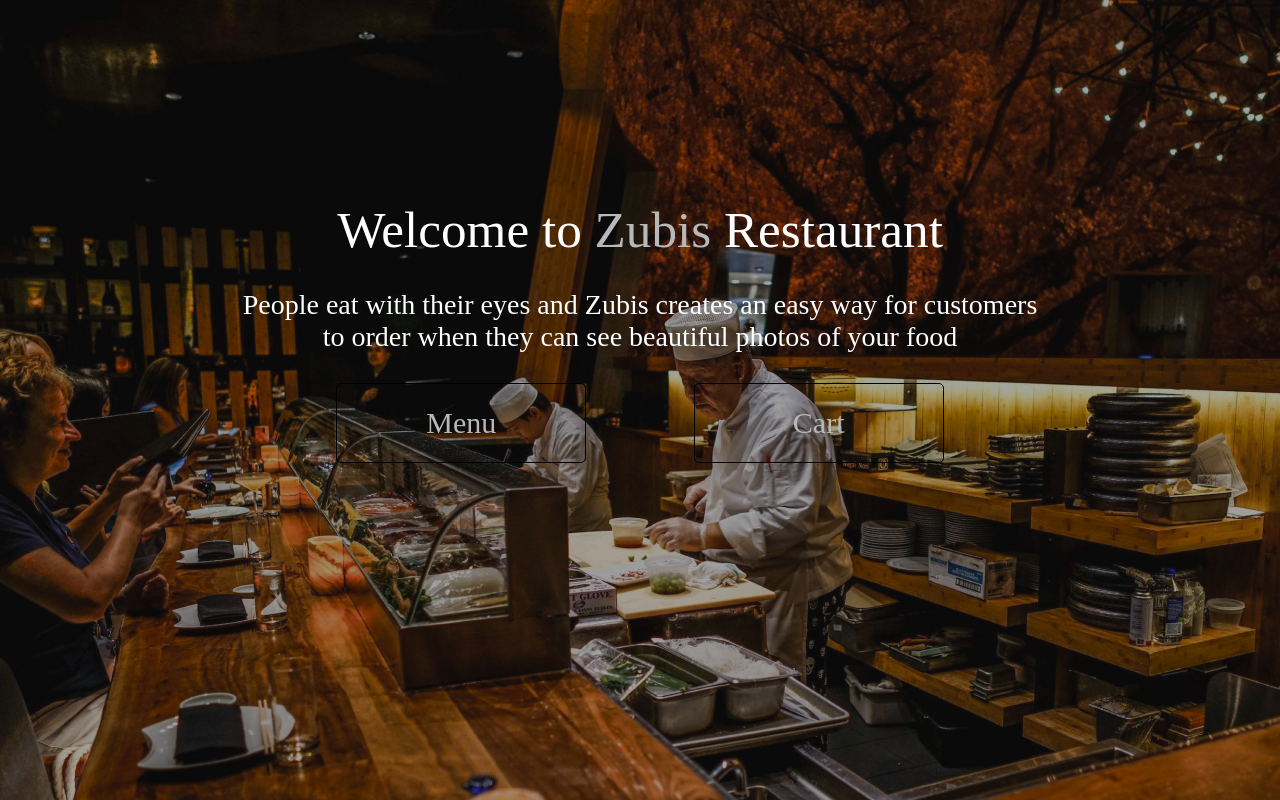
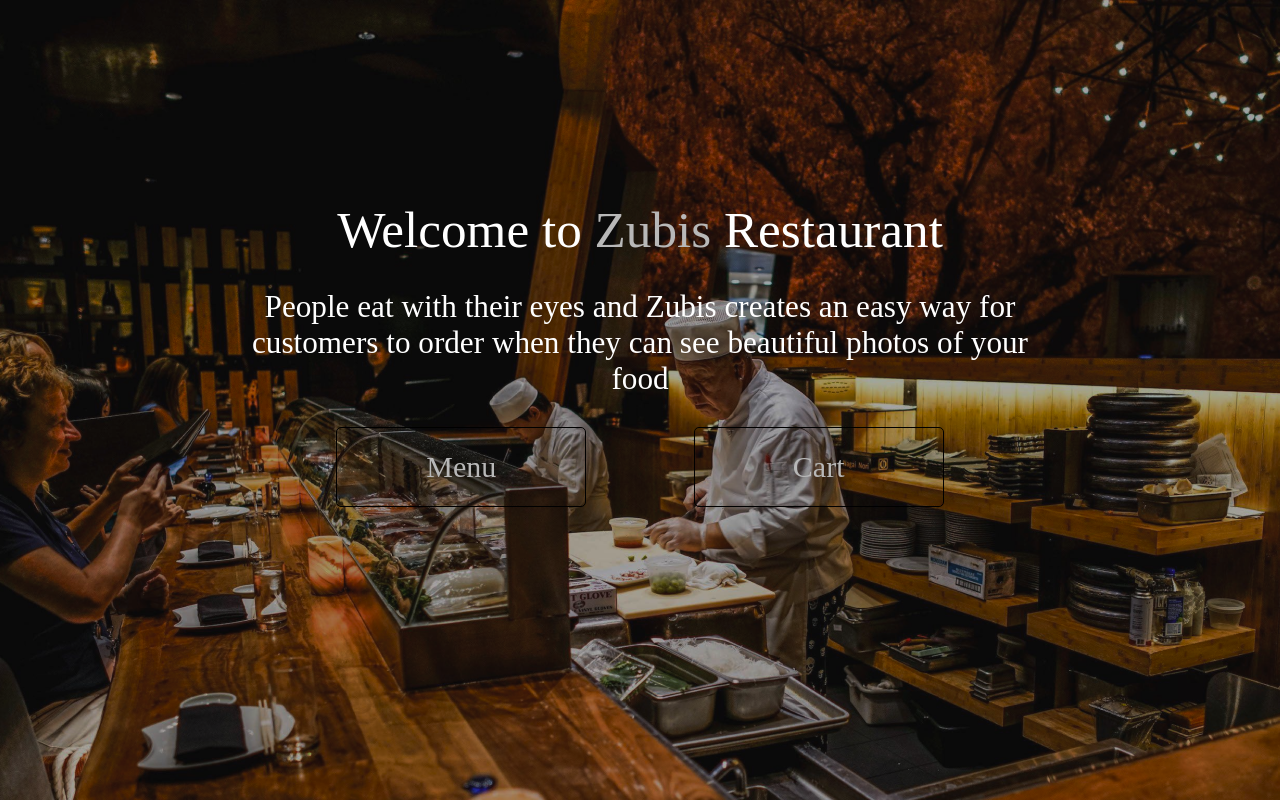
Before and after one commit to Saintt042/foodApp, a React (Create React App) app: page / in a window 1280 px wide. Built offline with nearby package versions, Linux system fonts and the light colour scheme; a web font is replaced by a local one.

Commit message:
modifications

```diff
--- a/src/Carousel/CarouselStyle.js
+++ b/src/Carousel/CarouselStyle.js
@@ -24,7 +24,8 @@
   }
   @media screen and (max-width: 815px) {
     .wrapper {
-      max-height: 600px;
+      max-height: 750px;
+      height: 650px;
      }
   }
 `;
--- a/src/welcome/WelcomeStyle.js
+++ b/src/welcome/WelcomeStyle.js
@@ -35,7 +35,7 @@
 
   p {
     color: white;
-    font-size: clamp(1rem, 4vw, 1.75rem);
+    font-size: clamp(1.2rem, 4vw, 1.95rem);
     margin-top: 30px;
     margin-bottom: 30px;
     text-align: center;
@@ -60,7 +60,7 @@
     top: 10px;
   }
   @media screen and (max-width: 815px) {
-    margin: 2rem;
+    margin: 4rem;
 
     h1 {
       max-width: 100%;
```
